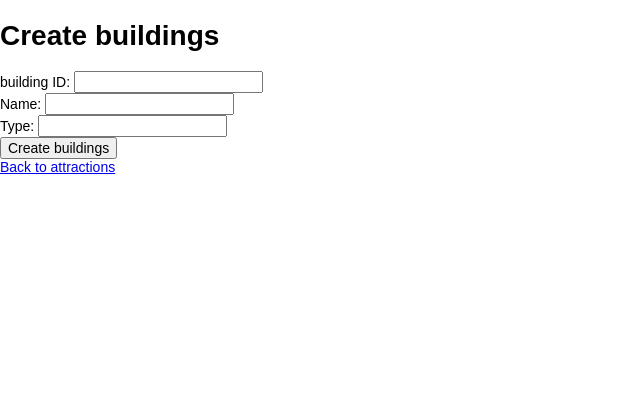
After one commit to sid995/turtlebackzoo, a Django app: page /buildings/create_buildings in a window 1280 px wide. The commit adds this page. Shown: the top 420 px of the page, without its empty margins (0-640 px from the left). Run offline with Django 5.2, Linux system fonts and the light colour scheme.

Commit message:
final changes

```diff
--- a/website/templates/zoo/animal/view_animals.html
+++ b/website/templates/zoo/animal/view_animals.html
@@ -27,7 +27,7 @@
                     <td>{% firstof animal.BuildingName "N/A" %}</td>
                     <td>
                         <a href={% url "update_animal" animalID=animal.ID %}>Update</a>
-                        {% if request.session.role == "Admin" %}
+                        {% if request.session.role == "Admin" or request.session.role == "Manager"  %}
                         | <a href={% url "delete_animal" animalID=animal.ID %}>Delete</a>
                         {% endif %}
                     </td>
--- a/website/templates/zoo/attractions/view_attractions.html
+++ b/website/templates/zoo/attractions/view_attractions.html
@@ -4,6 +4,7 @@
     <h1>View Attractions</h1>
     <a href="{% url 'create_attractions' %}">Create a new attraction</a>
     {% if view_attractions|length > 0 %}
+    <a href={% url "create_attractions" %}>Create attractions</a>
         <table border="1">
             <thead>
                 <tr>
@@ -30,6 +31,8 @@
                         {% endif %}
                     </td>
                 </tr>
+
+
             {% endfor %}
             </tbody>
         </table>
--- /dev/null
+++ b/website/templates/zoo/buildings/create_buildings.html
@@ -0,0 +1,27 @@
+{% extends "base.html" %}
+{% block title %}Create buildings{% endblock %}
+{% block content %}
+    <h1>Create buildings</h1>
+    <form method="post" action="/buildings/create_buildings">
+        {% csrf_token %}
+
+        <label for="ID">building ID:
+            <input type="number" name="ID" required>
+        </label>
+        <br>
+
+        <label for="Name">Name:
+            <input type="text" name="Name" required>
+        </label>
+        <br>
+
+        <label for="Type">Type:
+            <input type="text" name="Type" required>
+        </label>
+        <br>
+
+        <button type="submit" name="create_buildings">Create buildings</button>
+    </form>
+
+    <a href="/buildings/view_buildings">Back to attractions</a>
+{% endblock %}
--- a/website/urls.py
+++ b/website/urls.py
@@ -35,6 +35,11 @@ urlpatterns = [
     path('attractions/delete_attractions/<int:attractionsID>', views.delete_attractions, name='delete_attractions'),
     path('attractions/create_attractions', views.create_attractions, name='create_attractions'),
     path('attractions/sview_attractions/<int:attractions_id>', views.sview_attractions, name='sview_attractions'),
+
+    path('buildings/view_buildings', views.view_buildings, name='view_buildings'),
+    path('buildings/delete_buildings/<int:buildingsID>', views.delete_buildings, name='delete_buildings'),
+    path('buildings/create_buildings', views.create_buildings, name='create_buildings'),
+    path('buildings/update_buildings/<int:buildings_id>', views.update_buildings, name='update_buildings'),
 
     path('employees/view_employees', views.view_employees, name='view_employees'),
     path('employees/create_employees', views.create_employees, name='create_employees'),
--- a/website/views.py
+++ b/website/views.py
@@ -955,3 +955,83 @@ def logout(request):
         del request.session['role']
         request.session.modified = True
     return redirect(reverse('login'))
+
+def view_buildings(request):
+    cursor = connection.cursor()
+    cursor.execute("SELECT * FROM building")
+    result = dict_fetch_all(cursor)
+    return render(request, 'zoo/buildings/view_buildings.html', {'view_buildings': result})
+
+def delete_buildings(request, buildingsID):
+        delete_buildings_query = "DELETE FROM building WHERE ID = '{}'".format(buildingsID)
+        try:
+            with connections['default'].cursor() as cursor:
+              # execute query taking in username, password, role (default "User")
+                cursor.execute( delete_buildings_query)
+        except IntegrityError as e:
+                # Handle integrity constraint violations or other database errors
+            print(f"Error executing raw SQL query: {e}")
+            return False
+        else:
+             # Commit the changes if the query executed successfully
+             connections['default'].commit()
+             return redirect('/buildings/view_buildings')
+
+def create_buildings(request):
+    if request.method == 'POST':
+        ID = request.POST['ID']
+        Name = request.POST['Name']
+        Type = request.POST['Type']
+
+        create_buildings_query = "INSERT INTO building (ID ,Name, Type) VALUES ('{}', '{}', '{}')".format(
+           ID, Name, Type)
+        try:
+            with connections['default'].cursor() as cursor:
+                cursor.execute(create_buildings_query)
+        except IntegrityError as e:
+            # Handle integrity constraint violations or other database errors
+            print(f"Error executing raw SQL query: {e}")
+            return False
+        else:
+            # Commit the changes if the query executed successfully
+            connections['default'].commit()
+            # redirect
+            return redirect('/buildings/view_buildings')
+    return render(request, 'zoo/buildings/create_buildings.html')
+
+
+def update_buildings(request, buildings_id):
+    if request.method == 'POST':
+        ID = request.POST.get('ID')
+        Name = request.POST.get('Name')
+        Type = request.POST.get('Type')
+        update_buildings_query = "UPDATE building SET ID = '{}', Name = '{}', Type = '{}'".format(ID, Name, Type, buildings_id)
+        cursor = connection.cursor()
+        try:
+            cursor.execute(update_buildings_query)
+        except IntegrityError as e:
+            print(f"Error executing raw SQL query: {e}")
+            return False
+        else:
+            connections['default'].commit()
+            return redirect('/buildings/view_buildings')
+
+    fetch_single_buildings = "SELECT * FROM building WHERE ID = '{}'".format(buildings_id)
+
+    try:
+        with connections['default'].cursor() as cursor:
+            # execute query taking in username, password, role (default "User")
+            cursor.execute(fetch_single_buildings)
+            buildings_fetch = dict_fetch_all(cursor)
+            if len(buildings_fetch) != 1:
+                return redirect("/buildings/view_buildings")
+
+    except IntegrityError as e:
+        # Handle integrity constraint violations or other database errors
+        print(f"Error executing raw SQL query: {e}")
+        return False
+    else:
+        connections['default'].commit()
+        return render(request, 'zoo/buildings/update_buildings.html', {
+            'buildings': buildings_fetch[0]
+        })
```
Also changed, not shown: website/templates/zoo/buildings/update_buildings.html (added, +28 -0 lines), website/templates/zoo/buildings/view_buildings.html (added, +35 -0 lines), website/templates/zoo/buildings/create_building.html (deleted), website/templates/zoo/buildings/view_building.html (deleted).
